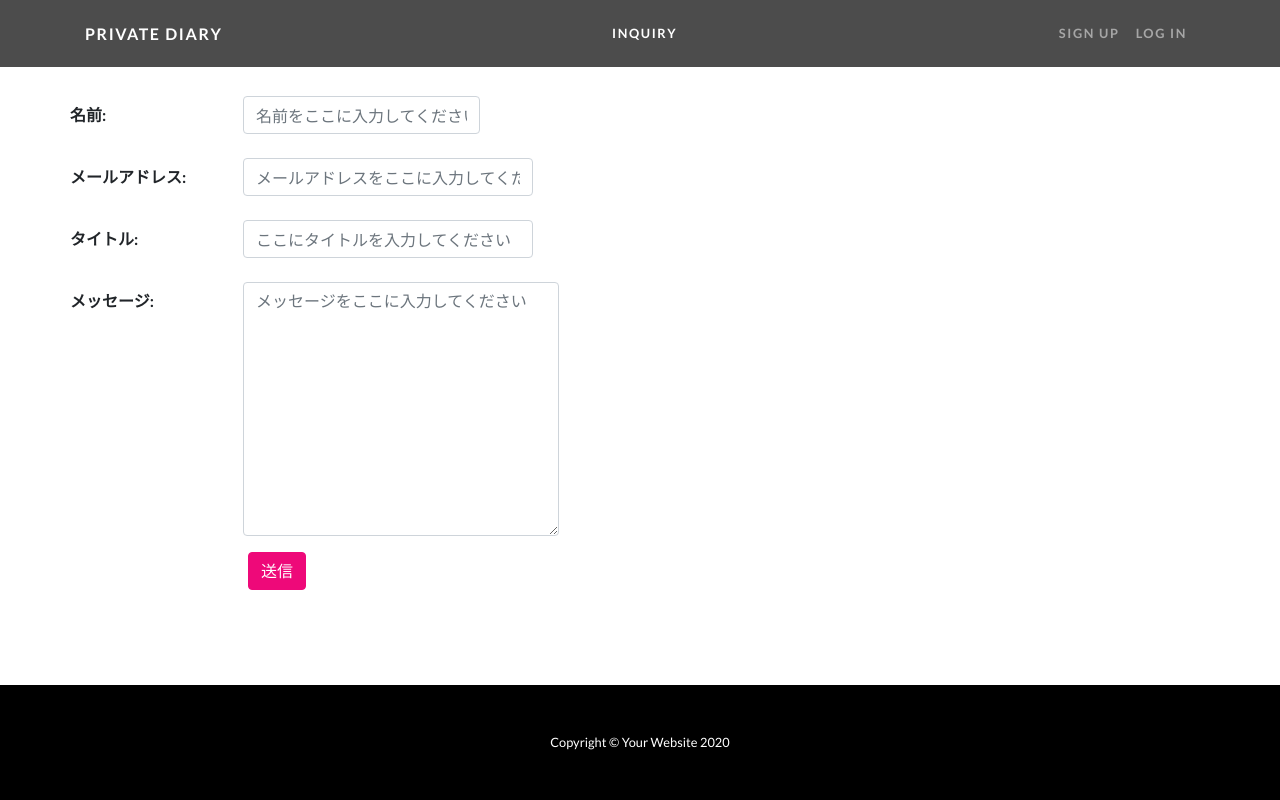
After one commit to hiro13255/diary_django, a Django app: page /inquiry/ in a window 1280 px wide. The commit adds this page. Run offline with Django 3.2, Linux system fonts and the light colour scheme; some libraries are stand-ins or nearby versions.

Commit message:
お問い合わせフォーム　追加

```diff
--- /dev/null
+++ b/private_diary/diary/forms.py
@@ -0,0 +1,22 @@
+from django import forms
+
+class InquiryForm(forms.Form):
+    name = forms.CharField(label="名前",max_length=30)
+    email = forms.EmailField(label="メールアドレス")
+    title = forms.CharField(label="タイトル",max_length=30)
+    message = forms.CharField(label="メッセージ",widget=forms.Textarea)
+
+    def __init__(self,*args,**kwargs):
+        super().__init__(*args,**kwargs)
+
+        self.fields['name'].widget.attrs['class'] = 'form-control col-9'
+        self.fields['name'].widget.attrs['placeholder'] = '名前をここに入力してください'
+
+        self.fields['email'].widget.attrs['class'] = 'form-control col-11'
+        self.fields['email'].widget.attrs['placeholder'] = 'メールアドレスをここに入力してください'
+
+        self.fields['title'].widget.attrs['class'] = 'form-control col-11'
+        self.fields['title'].widget.attrs['placeholder'] = 'ここにタイトルを入力してください'
+
+        self.fields['message'].widget.attrs['class'] = 'form-control col-12'
+        self.fields['message'].widget.attrs['placeholder'] = 'メッセージをここに入力してください'
--- a/private_diary/diary/templates/base.html
+++ b/private_diary/diary/templates/base.html
@@ -38,7 +38,7 @@
         <div class="collapse navbar-collapse" id="navbarResponsive">
             <ul class="navbar-nav ml-auto">
                 <li class="nav-item {% block active_inquiry %}{% endblock %}">
-                    <a class="nav-link" href="#">INQUIRY</a>
+                    <a class="nav-link" href="{% url 'diary:inquiry' %}">INQUIRY</a>
                 </li>
             </ul>
             <ul class="navbar-nav ml-auto">
--- /dev/null
+++ b/private_diary/diary/templates/inquiry.html
@@ -0,0 +1,33 @@
+{% extends 'base.html' %}
+{% block title %}お問い合わせ|Private Diary{% endblock %}
+
+{% block active_inquiry %}active{% endblock %}
+
+{% block contents %}
+<div class="container">
+    <div class="row">
+        <div class="my-div-style">
+            <form method="post">
+                {% csrf_token %}
+
+                {{ form.non_field_errors }}
+
+                {% for field in form %}
+                <div class="form-group row">
+                    <label for="{{ field.id_for_label }}" class="col-sm-4 col-form-label">
+                        <strong>{{ field.label_tag }}</strong>
+                    </label>
+                    <div class="col-sm-8">
+                        {{ field }}
+                        {{ field.errors }}
+                    </div>
+                </div>
+                {% endfor %}
+                <div class="offset-sm-4 col-sm-8">
+                    <button class="btn btn-primary" type="submit">送信</button>
+                </div>
+            </form>
+        </div>
+    </div>
+</div>
+{% endblock %}
--- a/private_diary/diary/urls.py
+++ b/private_diary/diary/urls.py
@@ -5,4 +5,5 @@ from . import views
 app_name = 'diary'
 urlpatterns = [
     path('',views.IndexView.as_view(),name='index'),
+    path('inquiry/',views.InquiryView.as_view(),name="inquiry"),
 ]
--- a/private_diary/diary/views.py
+++ b/private_diary/diary/views.py
@@ -1,5 +1,11 @@
 from django.views import generic
+
+from .forms import InquiryForm
 
 # Create your views here.
 class IndexView(generic.TemplateView):
     template_name = 'index.html'
+
+class InquiryView(generic.FormView):
+    template_name = 'inquiry.html'
+    form_class = InquiryForm
--- a/private_diary/static/css/mystyle.css
+++ b/private_diary/static/css/mystyle.css
@@ -7,3 +7,7 @@ body, #wrapper {
 footer {
     margin-top: auto;
 }
+
+.my-div-style {
+    margin-top: 6rem;
+}
```
